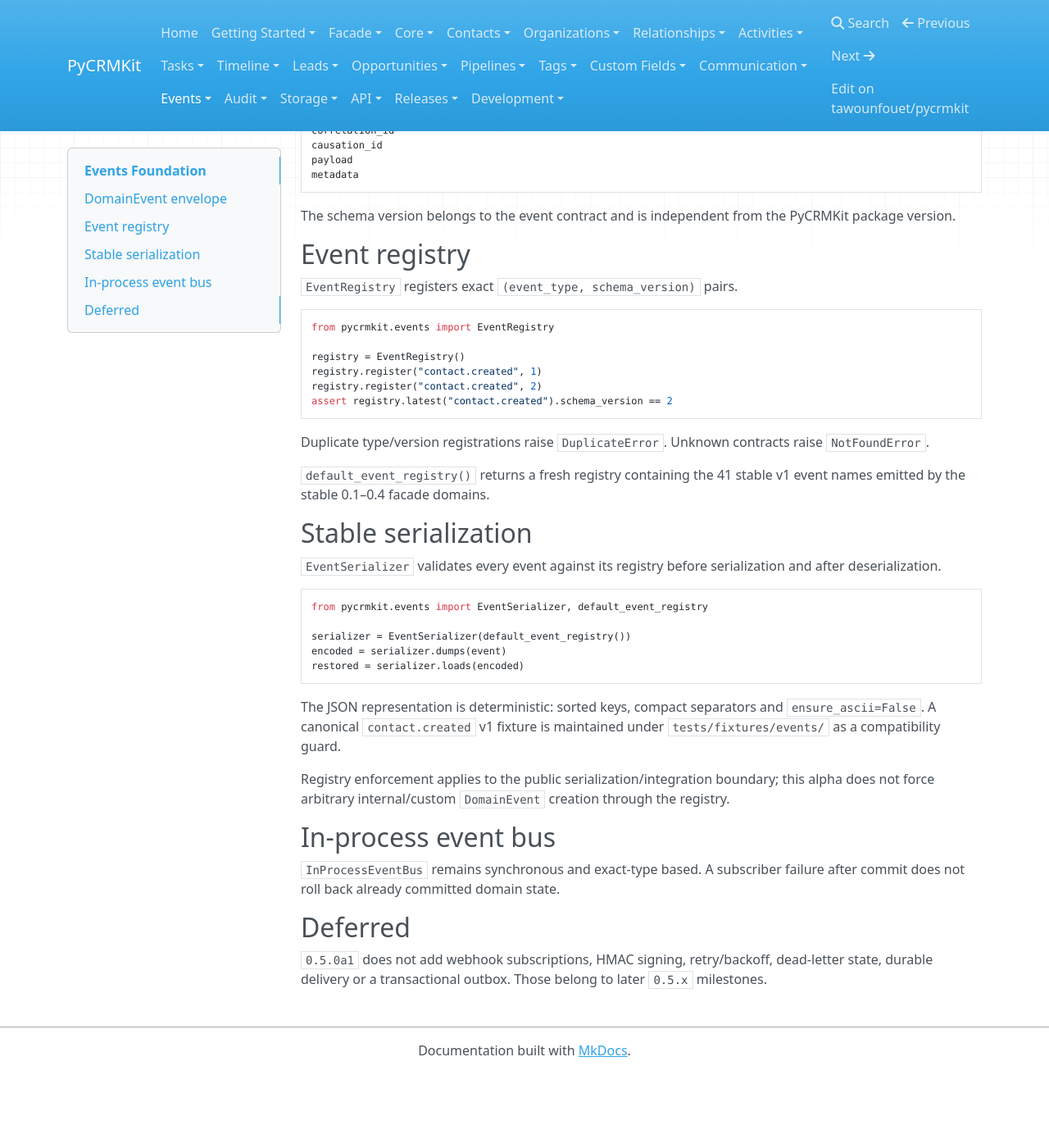
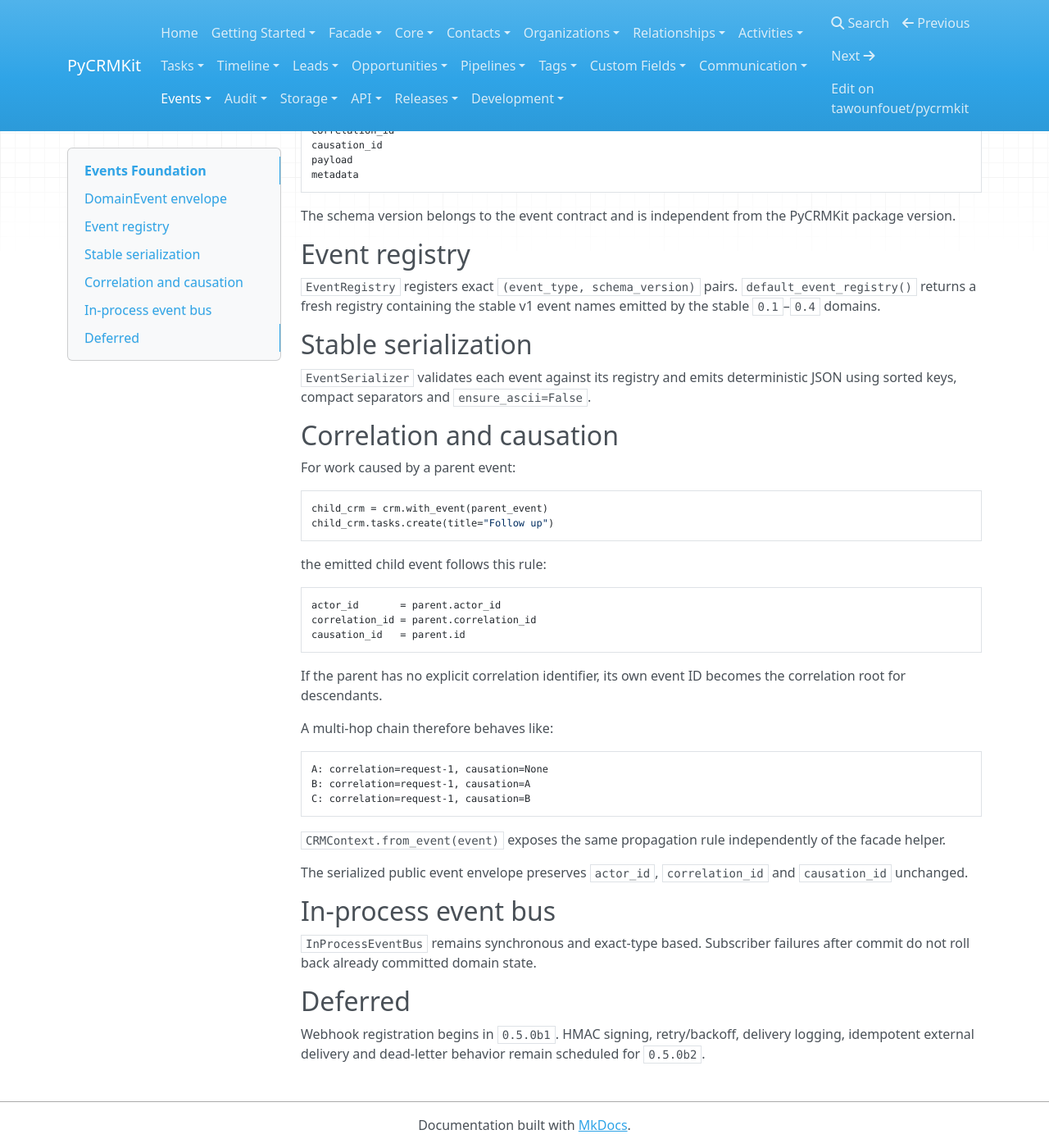
Before and after one commit to tawounfouet/pycrmkit, an MkDocs documentation site: the page built from docs/events/index.md, in a window 1280 px wide and 1400 px high, scrolled down 378 px. Shown: the whole window at 82% size. Built offline with MkDocs 1.6.1, drawn with Linux system fonts in a browser that asks for light colours; nearby versions of some CDN libraries; before the commit the page ends 1687 px from its top, so only the background shows below that; some of the changed text lies outside the part shown.

Commit message:
docs(events): define correlation and causation propagation

````diff
--- a/docs/events/index.md
+++ b/docs/events/index.md
@@ -1,8 +1,8 @@
 # Events Foundation
 
-PyCRMKit's event foundation started in `0.1.0b4`. `0.5.0a1` promotes the
-existing event envelope toward a stable integration surface by adding an
-explicit registry and deterministic serialization.
+PyCRMKit's event foundation started in `0.1.0b4`. `0.5.0a1` added an
+explicit registry and deterministic serialization; `0.5.0a2` defines
+correlation, causation and actor propagation for event-triggered work.
 
 ## DomainEvent envelope
 
@@ -28,50 +28,56 @@
 ## Event registry
 
 `EventRegistry` registers exact `(event_type, schema_version)` pairs.
-
-```python
-from pycrmkit.events import EventRegistry
-
-registry = EventRegistry()
-registry.register("contact.created", 1)
-registry.register("contact.created", 2)
-assert registry.latest("contact.created").schema_version == 2
-```
-
-Duplicate type/version registrations raise `DuplicateError`. Unknown
-contracts raise `NotFoundError`.
-
-`default_event_registry()` returns a fresh registry containing the 41 stable
-v1 event names emitted by the stable 0.1–0.4 facade domains.
+`default_event_registry()` returns a fresh registry containing the stable v1
+event names emitted by the stable `0.1`–`0.4` domains.
 
 ## Stable serialization
 
-`EventSerializer` validates every event against its registry before
-serialization and after deserialization.
+`EventSerializer` validates each event against its registry and emits
+deterministic JSON using sorted keys, compact separators and
+`ensure_ascii=False`.
+
+## Correlation and causation
+
+For work caused by a parent event:
 
 ```python
-from pycrmkit.events import EventSerializer, default_event_registry
-
-serializer = EventSerializer(default_event_registry())
-encoded = serializer.dumps(event)
-restored = serializer.loads(encoded)
+child_crm = crm.with_event(parent_event)
+child_crm.tasks.create(title="Follow up")
 ```
 
-The JSON representation is deterministic: sorted keys, compact separators and
-`ensure_ascii=False`. A canonical `contact.created` v1 fixture is maintained
-under `tests/fixtures/events/` as a compatibility guard.
+the emitted child event follows this rule:
 
-Registry enforcement applies to the public serialization/integration boundary;
-this alpha does not force arbitrary internal/custom `DomainEvent` creation
-through the registry.
+```text
+actor_id       = parent.actor_id
+correlation_id = parent.correlation_id
+causation_id   = parent.id
+```
+
+If the parent has no explicit correlation identifier, its own event ID becomes
+the correlation root for descendants.
+
+A multi-hop chain therefore behaves like:
+
+```text
+A: correlation=request-1, causation=None
+B: correlation=request-1, causation=A
+C: correlation=request-1, causation=B
+```
+
+`CRMContext.from_event(event)` exposes the same propagation rule independently
+of the facade helper.
+
+The serialized public event envelope preserves `actor_id`, `correlation_id`
+and `causation_id` unchanged.
 
 ## In-process event bus
 
-`InProcessEventBus` remains synchronous and exact-type based. A subscriber
-failure after commit does not roll back already committed domain state.
+`InProcessEventBus` remains synchronous and exact-type based. Subscriber
+failures after commit do not roll back already committed domain state.
 
 ## Deferred
 
-`0.5.0a1` does not add webhook subscriptions, HMAC signing, retry/backoff,
-dead-letter state, durable delivery or a transactional outbox. Those belong to
-later `0.5.x` milestones.
+Webhook registration begins in `0.5.0b1`. HMAC signing, retry/backoff,
+delivery logging, idempotent external delivery and dead-letter behavior remain
+scheduled for `0.5.0b2`.
````
